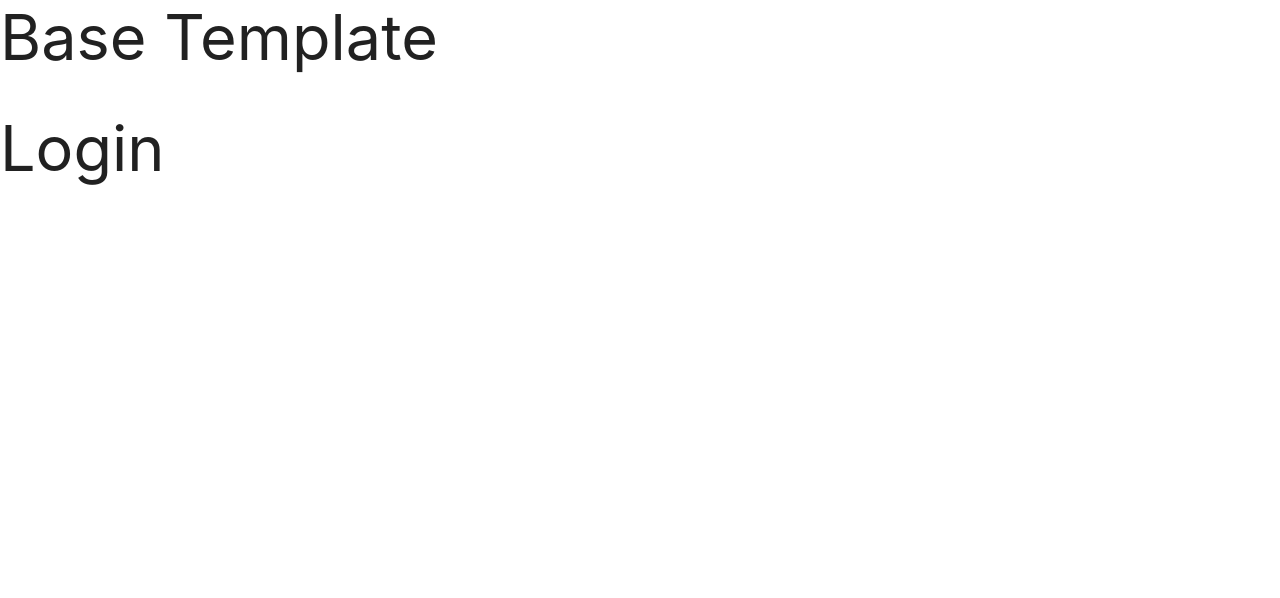
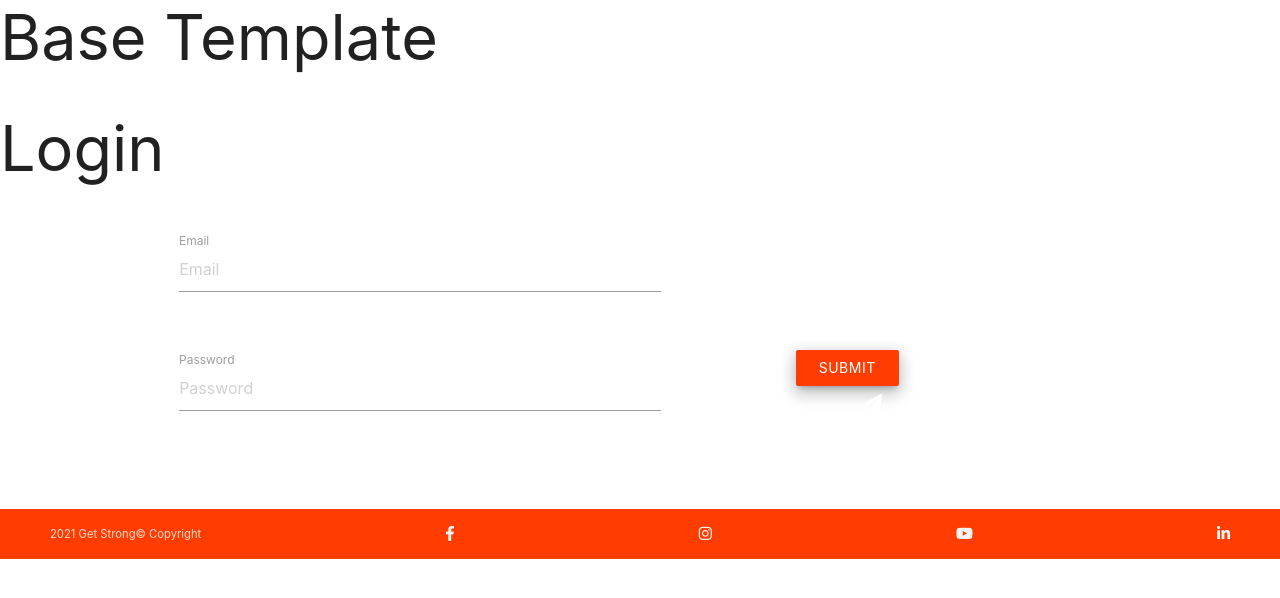
Before and after one commit to hjtb/Get-Strong, a Flask app: template templates/login.html in a window 1280 px wide. Shown: the part 103-701 px from the top of the page. Run offline with Flask 2, Linux system fonts and the light colour scheme; the template is opened without the code that fills it: values that come from a table or form of the project are taken from there, others are empty; parts of the project's set-up code (start-up, migrations or seed data) failed here and were passed over; some libraries are stand-ins or nearby versions; some web fonts are replaced.

Commit message:
Login page set up with wtforms and added footer

```diff
--- a/app.py
+++ b/app.py
@@ -1,8 +1,12 @@
 import os
-from flask import (Flask, flash, render_template, redirect, request, session, url_for)
+from flask import (
+    Flask, flash, render_template,
+    redirect, request, session, url_for
+    )
 from flask_pymongo import PyMongo
 from flask_wtf import FlaskForm
-from wtforms import PasswordField, Stringfield
+from wtforms import PasswordField, StringField, EmailField, RadioField, SelectField, TextAreaField
+from wtforms.validators import InputRequired, Length, AnyOf, Email
 if os.path.exists("env.py"):
     import env
 from bson.objectid import ObjectId
@@ -15,9 +19,14 @@ app.secret_key = os.environ.get("SECRET_KEY")
 
 mongo = PyMongo(app)
 
+
 class LoginForm(FlaskForm):
-    username = Stringfield('username')
-    password = PasswordField('password')
+    """Login form class for our login page"""
+    email = EmailField('Email', validators=[InputRequired(),
+    Length(min=6, max=30)])
+    password = PasswordField('Password', validators=[InputRequired(),
+    Length(min=6, max=30), AnyOf(values=['password', 'secret'])])
+
 
 @app.route("/")
 @app.route("/get_strong")
@@ -25,10 +34,24 @@ def get_strong():
     workouts = mongo.db.workouts.find()
     return render_template("get_strong.html", workouts=workouts)
 
-@app.route("/login", methods=['GET','POST'])
+
+@app.route("/register", methods=['GET', 'POST'])
+def register():
+    return render_template("register.html")
+
+
+@app.route("/login", methods=['GET', 'POST'])
 def login():
     login_form = LoginForm()
+
+    if login_form.validate_on_submit():
+        return 'Email: {}.  Password: {}.'.format(login_form.email.data, login_form.password.data)
     return render_template("login.html", login_form=login_form)
+
+
+@app.route("/logout", methods=['GET', 'POST'])
+def logout():
+    return render_template("logout.html")
 
 
 if __name__ == "__main__":
--- a/static/css/style.css
+++ b/static/css/style.css
@@ -26,6 +26,10 @@ nav li>a:hover{
     color: white;
 }
 
+.sidenav li>a:hover{
+    text-shadow: 1px 1px 1px rgb(0, 0, 0);
+}
+
 .brand-logo img {
     height: auto;
     width: auto;
@@ -41,3 +45,13 @@ nav li>a:hover{
     position: absolute;
     right: 100px;
 }
+
+.footer-copyright {
+    padding-inline: 50px !important;
+}
+
+@media (max-width: 400px) {
+    .footer-copyright a {
+        display: none;
+    }
+}
--- /dev/null
+++ b/templates/_render_field.html
@@ -0,0 +1,11 @@
+{% macro render_field(field) %}
+<div class="input-field col s10 center">
+    <label for="{{ field.name }}">{{ field.label.text }}</label>
+    {{ field(class_='validate', **kwargs)|safe }}
+    <ul>
+        {% for error in field.errors %}
+            <li >{{ error }}</li>
+        {% endfor %}
+    </ul>
+</div>
+{% endmacro %}
--- a/templates/base.html
+++ b/templates/base.html
@@ -1,3 +1,4 @@
+{% from "_render_field.html" import render_field %}
 <!DOCTYPE html>
 <html lang="en">
 <head>
@@ -45,10 +46,30 @@
     <h1>Base Template</h1>
     {% block content %}
     {% endblock %}
+    <footer class="page-footer white">
+        <div class="footer-copyright deep-orange accent-3">
+            <small id="copyright"></small>
+            <a target="_blank" class="grey-text text-lighten-4 right" href="https://www.facebook.com/">
+                <i class="fab fa-facebook-f"></i>
+            </a>
+            <a target="_blank" class="grey-text text-lighten-4 right" href="https://www.instagram.com/">
+                <i class="fab fa-instagram"></i>
+            </a>
+            <a target="_blank" class="grey-text text-lighten-4 right" href="https://www.youtube.com/">
+                <i class="fab fa-youtube"></i>
+            </a>
+            <a target="_blank" class="grey-text text-lighten-4 right" href="www.linkedin.com/in/william-holton-jtb">
+                <i class="fab fa-linkedin-in"></i>
+            </a>
+        </div>
+    </footer>
     <script src="https://code.jquery.com/jquery-3.6.0.min.js"
         integrity="sha256-/xUj+3OJU5yExlq6GSYGSHk7tPXikynS7ogEvDej/m4=" crossorigin="anonymous"></script>
     <script src="https://cdnjs.cloudflare.com/ajax/libs/materialize/1.0.0/js/materialize.min.js"></script>
     <script src="{{ url_for('static', filename='js/script.js') }}"></script>
+    <script>
+        $("#copyright").text(new Date().getFullYear() + " Get Strong© Copyright");
+    </script>
     {% block scripts %}
     {% endblock %}
 </body>
--- a/templates/login.html
+++ b/templates/login.html
@@ -1,7 +1,24 @@
 {% extends "base.html" %}
 {% block content %}
     <h1>Login</h1><br>
-    {{ login_form.csrf_token }}
-    {{ login_form.username }}
-    {{ login_form}}
+
+    <div class="row">
+        <form method="POST" class="col s10" action="{{ url_for('login') }}">
+            {{ login_form.csrf_token }}
+            <div class="container">
+                <div class="row">
+                    <div class="col s10">{{ render_field(login_form.email, placeholder=login_form.email.label.text) }}</div>
+                </div>
+                <div class="row">
+                    <div class="col s10">{{ render_field(login_form.password, placeholder=login_form.password.label.text) }}</div>
+                    <div class="col s2">
+                        <button class="btn deep-orange accent-3 z-depth-3 right" type="submit" name="action">
+                            Submit<i class="fas fa-paper-plane right"></i>
+                        </button>
+                    </div>
+                </div>
+            </div>
+
+        </form>
+    </div>
 {% endblock %}
```
